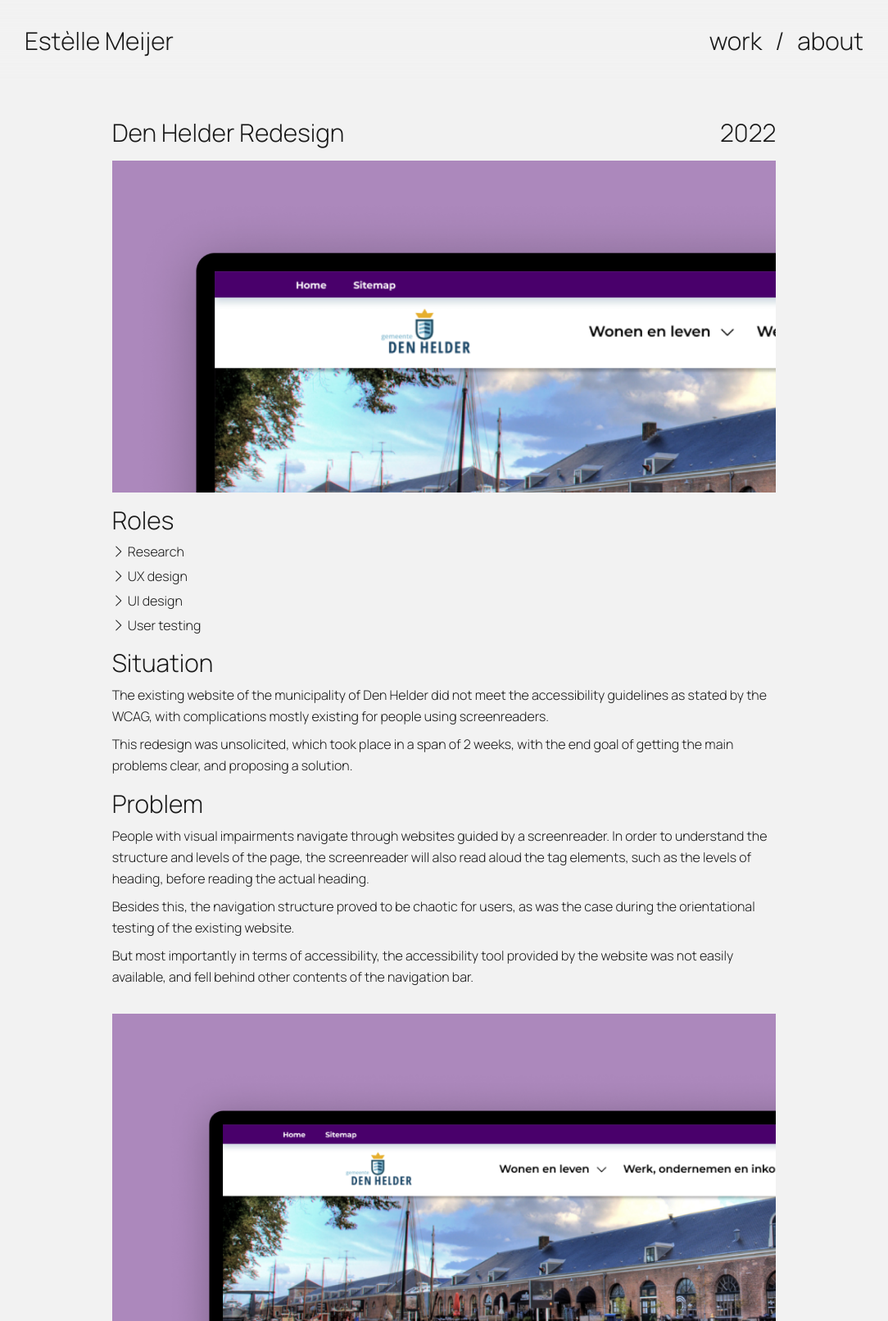
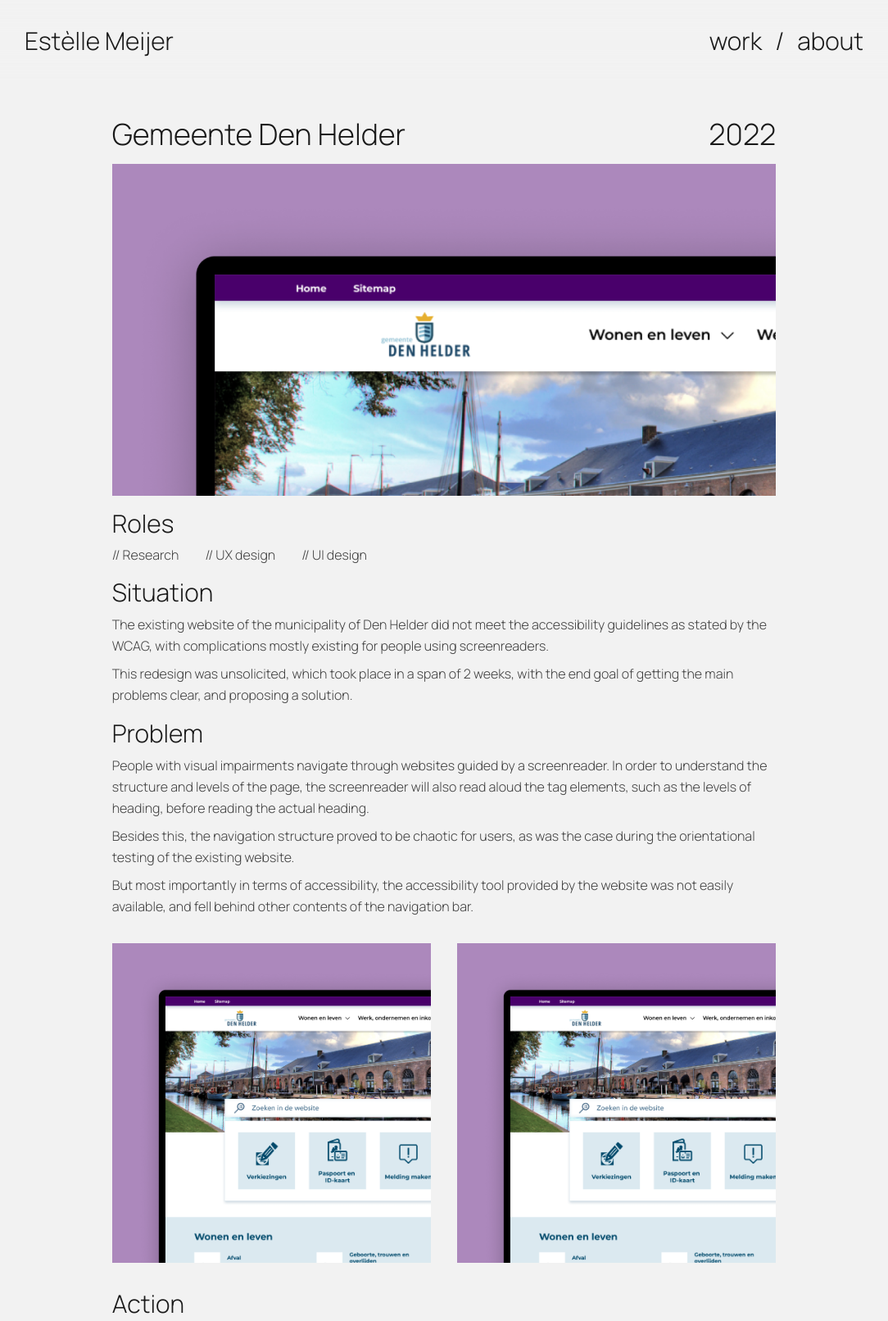
Before and after one commit to meijerestelle/portfolio, a website: page src/projects/DenHelder.html in a window 1280 px wide. Shown: the top 1612 px of the page at 82% size, without its empty margins (98-1182 px from the left). Drawn offline with nearby package versions, Linux system fonts and the light colour scheme.

Commit message:
den helder/case template aanpassingen

```diff
--- a/src/projects/DenHelder.html
+++ b/src/projects/DenHelder.html
@@ -11,10 +11,10 @@
   <link href="../output.css" rel="stylesheet">
 </head>
 <body class="bg-offwhite text-black font-manrope font-light">
-    <header class="w-screen top-0 px-8 py-4 md:px-12 md:py-8 lg:px-20 lg:py-8 xl:px-32 2xl:px-40 bg-offwhite fixed flex justify-between bg-opacity-40 backdrop-blur-lg text-xl sm:text-2xl md:text-3xl lg:text-3xl font-regular">
+    <header class="w-screen top-0 px-8 py-4 md:px-12 md:py-8 lg:px-20 lg:py-8 xl:px-32 2xl:px-40 bg-offwhite fixed flex justify-between bg-opacity-40 backdrop-blur-lg text-xl sm:text-2xl md:text-3xl lg:text-3xl">
         <a class="" href="../index.html">Estèlle Meijer</a>
 
-        <div class=" text-right justify-end flex flex-row sm:flex-row gap-2 sm:gap-4">
+        <div class="text-rightjustify-end flex flex-row sm:flex-row gap-2 sm:gap-4">
             <a class="" id="work" href="../index.html#work-section"><span class="link link-underline link-underline-black text-black">work</span></a>
             <p> / </p>
             <a class="" id="about" href="../index.html#about-section"><span class="link link-underline link-underline-black text-black">about</span></a>
@@ -22,56 +22,87 @@
         </div>
     </header>
 
-    <div class="w-screen p-8 sm:mt-28 text-xl sm:text-2xl md:text-3xl lg:text-3xl font-regular mb-8">
-        <div class="md:w-3/4 lg:w-2/3 m-auto">
+    <div class="w-screen p-8 mt-12 sm:mt-28 text-xl sm:text-2xl md:text-3xl lg:text-3xl font-regular">
+        <div class="md:w-3/4 lg:w-2/3 2xl:w-1/2 m-auto">
             <div class="">
-                <div class="text-xl sm:text-2xl md:text-3xl flex flex-row justify-between text-medium">
-                    <h2 class="w-3/4">
-                        Den Helder Redesign
+                <div class="text-2xl sm:text-3xl md:text-4xl flex flex-row justify-between">
+                    <h2 class="w-4/5">
+                        Gemeente Den Helder
                     </h2>
-                    <h2 class="1/4">
+                    <h2 class="">
                         2022
                     </h2>
                 </div>
 
                 <div class="mt-4 aspect-[2/1] overflow-hidden bg-cover" style="background-image: url('../img/dh-header.png');"></div>
 
-                <div class="mt-4 flex flex-col justify-between ">
-                    <h3 class="">Roles</h3>
-                        <div class="flex flex-col mt-2 gap-1.5 text-base">
-                            <p><i class="bi bi-chevron-right"></i> Research</p>
-                            <p><i class="bi bi-chevron-right"></i> UX design</p>
-                            <p><i class="bi bi-chevron-right"></i> UI design</p>
-                            <p><i class="bi bi-chevron-right"></i> User testing</p>
+                <div class="mt-4 flex flex-col">
+                    <h3 class="text-2xl sm:text-2xl md:text-3xl">Roles</h3>
+                        <div class="flex flex-col sm:flex-row mt-2 gap-1.5 sm:gap-8 text-base text-neutral-700">
+                            <p>// Research</p>
+                            <p>// UX design</p>
+                            <p>// UI design</p>
                         </div>
                 </div>
 
+                <!-- header uitprobeersel -->
+                <!-- <div class="flex flex-col md:flex-row-reverse gap-8">
+                    <div class="w-1/2 aspect-[3/1] overflow-hidden bg-cover" style="background-image: url('../img/dh-header.png');"></div>
+
+                    <div class="w-1/2 flex-col justify-around">
+                        <div class="text-2xl sm:text-3xl md:text-4xl flex flex-col justify-between">
+                            <h2 class="w-4/5">
+                                Gemeente Den Helder
+                            </h2>
+                            <h2 class="">
+                                -- 2022
+                            </h2>
+                        </div>
+
+                        <div class="mt-4 flex flex-col">
+                            <h3 class="text-2xl sm:text-2xl md:text-3xl">Roles</h3>
+                                <div class="flex flex-col mt-2 gap-1.5 text-base text-neutral-700">
+                                    <p><i class="bi bi-dot"></i> Research</p>
+                                    <p><i class="bi bi-dot"></i> UX design</p>
+                                    <p><i class="bi bi-dot"></i> UI design</p>
+                                    <p><i class="bi bi-dot"></i> User testing</p>
+                                </div>
+                        </div>
+                    </div>
+                </div> -->
+
                 <h3 class="mt-4 text-xl sm:text-2xl md:text-3xl lg:text-3xl">Situation</h3>
-                    <div class="flex flex-col mt-2 gap-2 text-base leading-relaxed">
+                    <div class="flex flex-col mt-2 gap-2 text-base text-neutral-700 leading-relaxed">
                         <p>The existing website of the municipality of Den Helder did not meet the accessibility guidelines as stated by the WCAG, with complications mostly existing for people using screenreaders.</p>
                         <p>This redesign was unsolicited, which took place in a span of 2 weeks, with the end goal of getting the main problems clear, and proposing a solution.</p>
                     </div>
 
                 <h3 class="mt-4 text-xl sm:text-2xl md:text-3xl lg:text-3xl">Problem</h3>
-                    <div class="flex flex-col mt-2 gap-2 text-base leading-relaxed">
+                    <div class="flex flex-col mt-2 gap-2 text-base text-neutral-700 leading-relaxed">
                         <p>People with visual impairments navigate through websites guided by a screenreader. In order to understand the structure and levels of the page, the screenreader will also read aloud the tag elements, such as the levels of heading, before reading the actual heading.</p>
                         <p>Besides this, the navigation structure proved to be chaotic for users, as was the case during the orientational testing of the existing website.</p>
                         <p>But most importantly in terms of accessibility, the accessibility tool provided by the website was not easily available, and fell behind other contents of the navigation bar.</p>
                     </div>
 
-                <div class="my-8 aspect-[1/1] overflow-hidden bg-cover" style="background-image: url('../img/denhelder.png');"></div>
+                <div class="my-8 grid grid-cols-1 sm:grid-cols-2 gap-8">
+                    <div class="aspect-[1/1] overflow-hidden bg-cover" style="background-image: url('../img/denhelder.png');"></div>
+                    <div class="aspect-[1/1] overflow-hidden bg-cover" style="background-image: url('../img/denhelder.png');"></div>
+                </div>
+
                 <h3 class="mt-4 text-xl sm:text-2xl md:text-3xl lg:text-3xl">Action</h3>
-                    <div class="flex flex-col mt-2 gap-2 text-base leading-relaxed">
+                    <div class="flex flex-col mt-2 gap-2 text-base text-neutral-700 leading-relaxed">
                         <p>For the redesign regarding the content, the focus was set on making information easily findable. The original list of all subjects available (containing 14 items) was sorted alphabetically, which would mean having to skip through 13 irrelevant subjects in order to arrive at &lsquo;zorg&rsquo; ((health-)care), which would have taken a lot of time for someone using a screenreader.</p>
                         <p>To make the accessibility features more accessible initially, these will be displayed in a seperate header.</p>
                     </div>
 
                 <h3 class="mt-4 text-xl sm:text-2xl md:text-3xl lg:text-3xl">Result</h3>
-                    <div class="flex flex-col mt-2 gap-2 text-base leading-relaxed">
+                    <div class="flex flex-col mt-2 gap-2 text-base text-neutral-700 leading-relaxed">
                         <p>We divided the subject overview on the homepage into different themes, as to make it easer to skip to the theme relevant to the subject the user is looking for.</p>
                         <p>Further, the accessibility features will be available constantly, also after scrolling in a high contrast header with clarifying icons.</p>
                         <p>During the process of redesigning, we constantly checked for contrast accessibility for all the types of color blindness.</p>
                     </div>
+
+                <div class="my-8 aspect-[2/1] overflow-hidden bg-cover" style="background-image: url('../img/denhelder.png');"></div>
             </div>
         </div>
     </div>
```
Also changed, not shown: src/index.html (+7 -13 lines), src/output.css.
